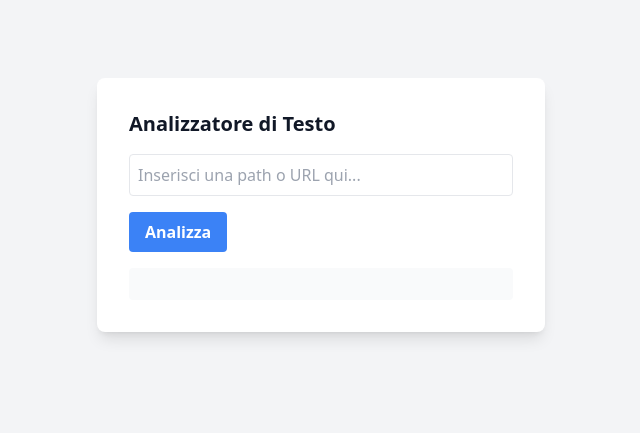
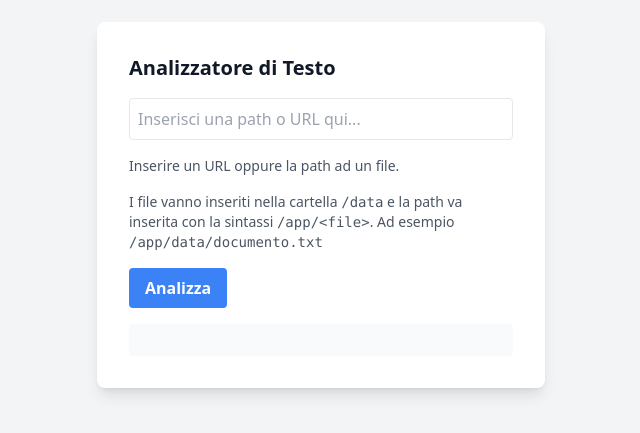
Before and after one commit to mauromarano/nodejs-text-analyzer, a website: page public/index.html in a window 1280 px wide. Shown: the part 195-628 px from the top of the page, without its empty margins (319-959 px from the left). Drawn offline with nearby package versions, Linux system fonts and the light colour scheme.

Commit message:
aggiunta nota descrittiva

```diff
--- a/public/index.html
+++ b/public/index.html
@@ -17,6 +17,14 @@
           id="textInput"
           placeholder="Inserisci una path o URL qui..."
           class="p-2 border rounded w-full mb-4" />
+        <p class="text-sm text-gray-600 dark:text-gray-400 mb-4">
+          Inserire un URL oppure la path ad un file.
+        </p>
+        <p class="text-sm text-gray-600 dark:text-gray-400 mb-4">
+          I file vanno inseriti nella cartella <code>/data</code> e la path va
+          inserita con la sintassi <code>/app/&lt;file&gt;</code>. Ad esempio
+          <code>/app/data/documento.txt</code>
+        </p>
         <button
           onclick="analyzeText()"
           class="bg-blue-500 hover:bg-blue-700 text-white font-bold py-2 px-4 rounded">
```
